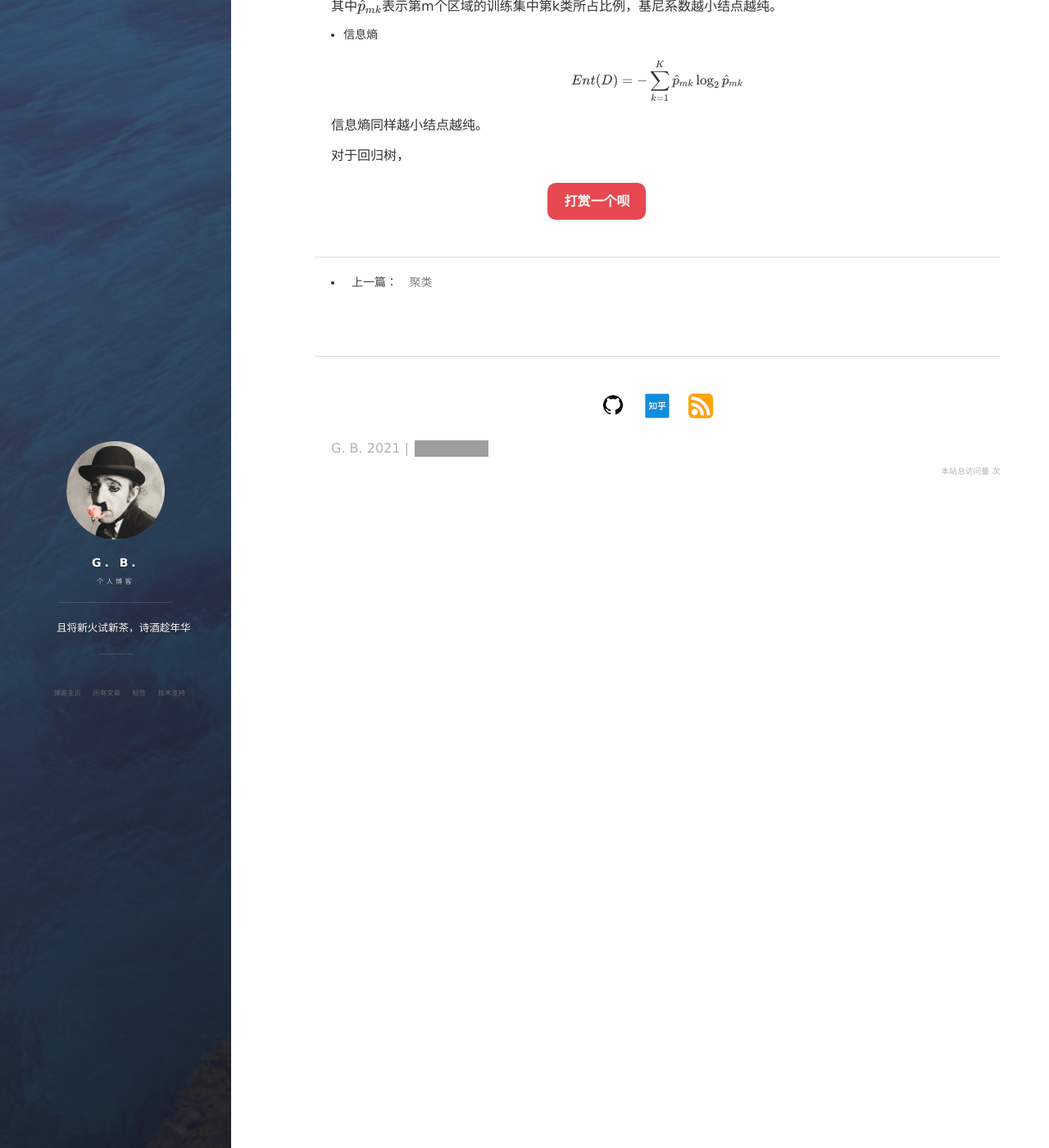
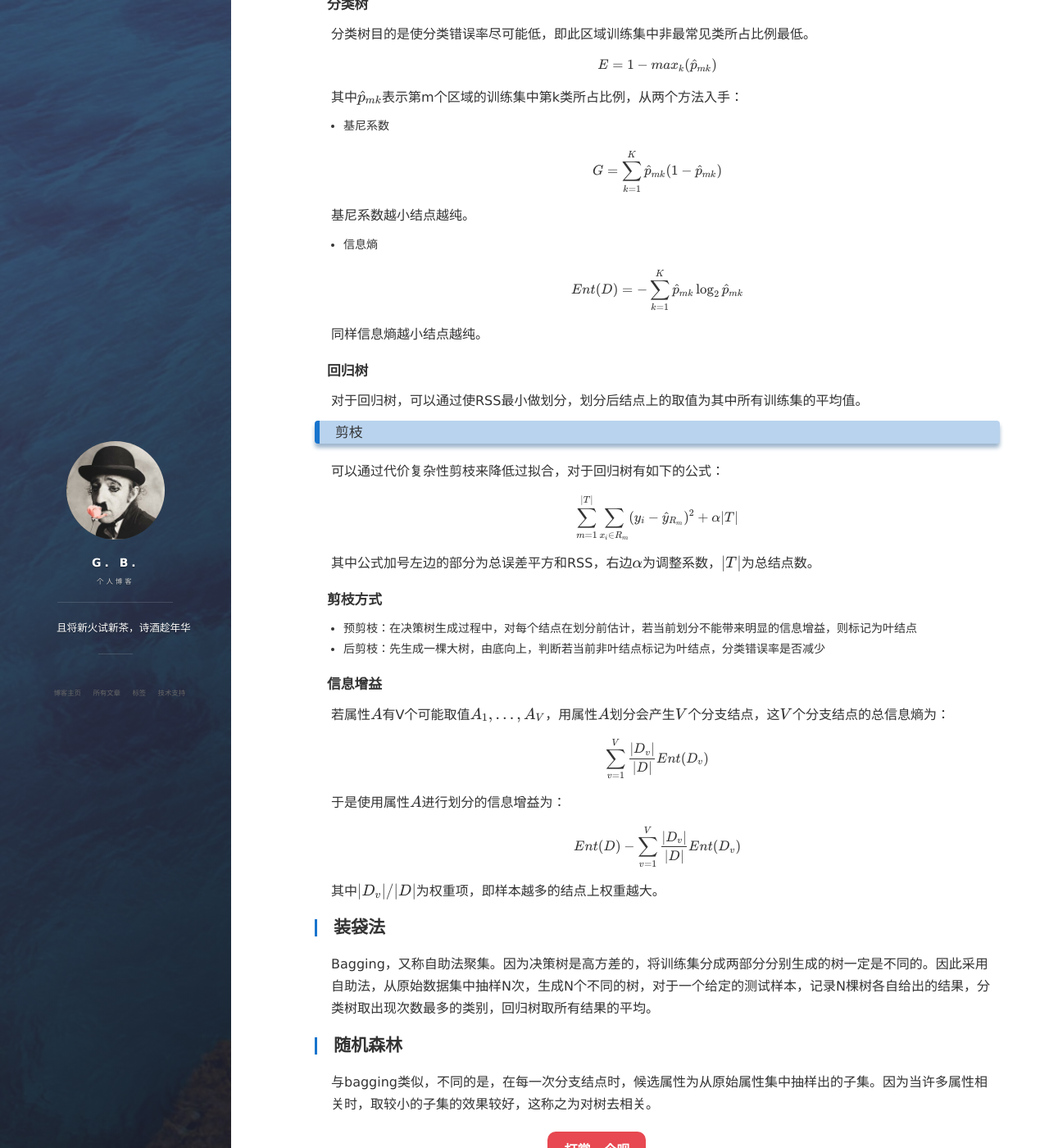
Before and after one commit to Blanket58/Blanket58.github.io, a Jekyll site: the page built from _posts/2021-09-25-classification.md, in a window 1280 px wide and 1400 px high, scrolled down 499 px. Shown: the whole window at 82% size. Built offline with Jekyll 4.4.1, drawn with Linux system fonts in a browser that asks for light colours; nearby versions of some CDN libraries; comment, search, counter and statistics services are not loaded; some of the changed text lies outside the part shown; grey boxes are pictures that could not be loaded.

Commit message:
Update 2021-09-25-classification.md

```diff
--- a/_posts/2021-09-25-classification.md
+++ b/_posts/2021-09-25-classification.md
@@ -8,6 +8,8 @@ katex: true
 
 ## 决策树
 
+### 原理
+
 1. 有训练集$D = \{X_1, ..., X_m\}$
 2. 将训练集D的各个属性可能取值划分为不重合的属性集A
 3. 开始循环
@@ -15,7 +17,19 @@ katex: true
 5. 产生分支
 6. 直至没有样本、或样本在所有属性取值一样、或样本属于同一类别停止
 
-选择最优划分属性这一步很关键，分类树怎么选择（为了使分类错误率尽可能低）从两个方法入手：
+### 划分属性
+
+选择最优划分属性的这一步很关键。
+
+#### 分类树
+
+分类树目的是使分类错误率尽可能低，即此区域训练集中非最常见类所占比例最低。
+
+$$
+E = 1 - \mathop{max}_{k} (\hat{p}_{mk})
+$$
+
+其中$\hat{p}_{mk}$表示第m个区域的训练集中第k类所占比例，从两个方法入手：
 
 - 基尼系数
 
@@ -31,6 +45,47 @@ $$
 Ent(D) = - \sum_{k=1}^K \hat{p}_{mk} \log_2{\hat{p}_{mk}}
 $$
 
-信息熵同样越小结点越纯。
+同样信息熵越小结点越纯。
 
-对于回归树，
+#### 回归树
+
+对于回归树，可以通过使RSS最小做划分，划分后结点上的取值为其中所有训练集的平均值。
+
+### 剪枝
+
+可以通过代价复杂性剪枝来降低过拟合，对于回归树有如下的公式：
+
+$$
+\sum_{m=1}^{\vert T \vert} \sum_{x_i \in R_m} (y_i - \hat{y}_{R_m})^2 + \alpha \vert T \vert
+$$
+
+其中公式加号左边的部分为总误差平方和RSS，右边$\alpha$为调整系数，$\vert T \vert$为总结点数。
+
+#### 剪枝方式
+
+- 预剪枝：在决策树生成过程中，对每个结点在划分前估计，若当前划分不能带来明显的信息增益，则标记为叶结点
+- 后剪枝：先生成一棵大树，由底向上，判断若当前非叶结点标记为叶结点，分类错误率是否减少
+
+#### 信息增益
+
+若属性$A$有V个可能取值$\{A_1, ..., A_V\}$，用属性$A$划分会产生$V$个分支结点，这$V$个分支结点的总信息熵为：
+
+$$
+\sum_{v=1}^{V} \frac{\vert D_v \vert}{\vert D \vert} Ent(D_v)
+$$
+
+于是使用属性$A$进行划分的信息增益为：
+
+$$
+Ent(D) - \sum_{v=1}^{V} \frac{\vert D_v \vert}{\vert D \vert} Ent(D_v)
+$$
+
+其中$\vert D_v \vert / \vert D \vert$为权重项，即样本越多的结点上权重越大。
+
+## 装袋法
+
+Bagging，又称自助法聚集。因为决策树是高方差的，将训练集分成两部分分别生成的树一定是不同的。因此采用自助法，从原始数据集中抽样N次，生成N个不同的树，对于一个给定的测试样本，记录N棵树各自给出的结果，分类树取出现次数最多的类别，回归树取所有结果的平均。
+
+## 随机森林
+
+与bagging类似，不同的是，在每一次分支结点时，候选属性为从原始属性集中抽样出的子集。因为当许多属性相关时，取较小的子集的效果较好，这称之为对树去相关。
```
Also changed, not shown: other parts of _posts/2021-09-25-classification.md (+1 -1 lines).
